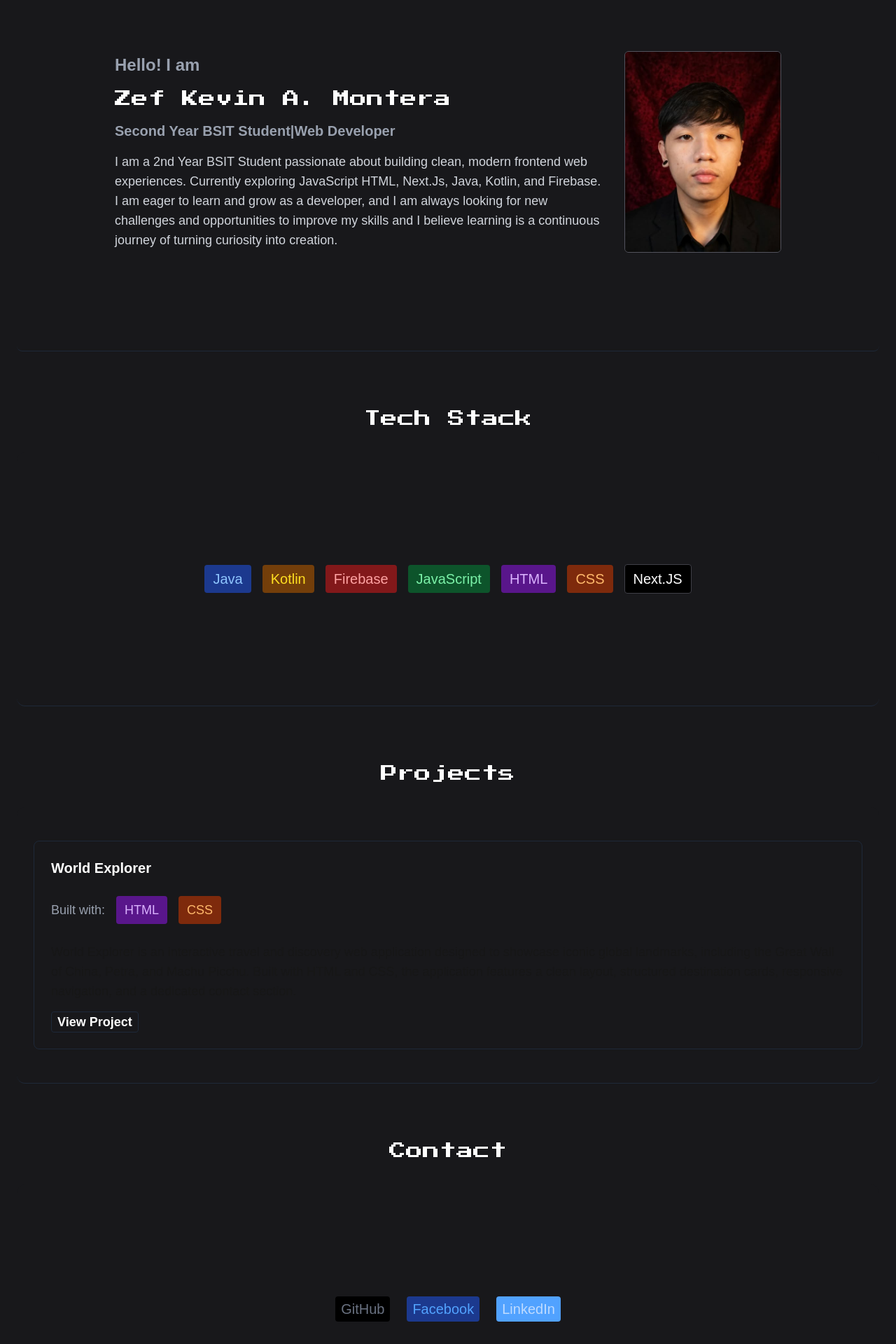
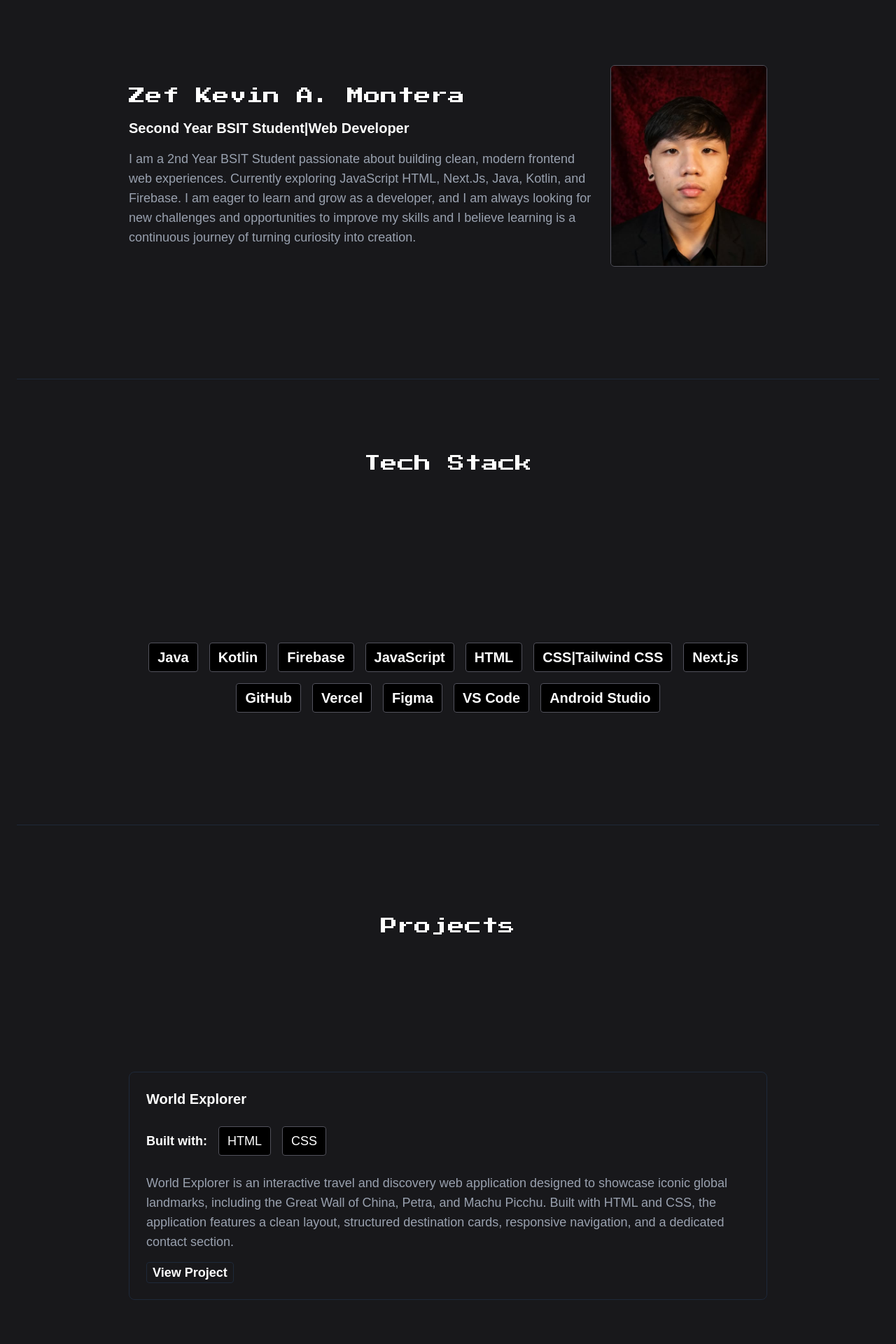
Before and after one commit to zefkevinmontera/my-portfolio, a Next.js app in the folder my-app/: page / in a window 1280 px wide. Shown: the part 240-2160 px from the top of the page at 70% size. Built offline with nearby package versions, Linux system fonts and the light colour scheme.

Commit message:
fixed some size and font issues & changed some colors

```diff
--- a/my-app/app/page.tsx
+++ b/my-app/app/page.tsx
@@ -16,23 +16,23 @@ export default function Home() {
 
     {/* logo_Section*/}
     <a href="#" className="text-xl font-bold tracking-wide text-white hover:text-zinc-400 transition">
-      Zef
+      ZKM
     </a>
 
 
     {/* nav_Links */}
-    <div className="flex items-center gap-6 text-xl">
+    <div className="flex items-center gap-6 text-sm">
       <a href="#about" className="hover:text-zinc-400 transition font-bold">
-        About
+        ABOUT
       </a>
       <a href="#techstack" className="hover:text-zinc-400 transition font-bold">
-        Tech Stack
+        TECH STACK
       </a>
       <a href="#projects" className="hover:text-zinc-400 transition font-bold">
-        Projects
+        PROJECTS
       </a>
       <a href="#contact" className="hover:text-zinc-400 transition font-bold">
-        Contact
+        CONTACT
       </a>
     </div>
 
@@ -41,16 +41,15 @@ export default function Home() {
 
 
       {/* about_Section */}
- <section id="about" className="scroll-mt-24 mb-20 px-6">
+ <section id="about" className="scroll-mt-24 mb-20 px-6 py-0">
 
   <h1 className=" font-pixel text-2xl text-center  mb-8 text-white">About</h1>
 
-  <div className="border-b border-gray-800 p-35 rounded-lg bg-zinc-900 flex flex-col md:flex-row items-center justify-between gap-6 mx-auto">
+  <div className="border-b border-gray-800 p-40 bg-zinc-900 flex flex-col md:flex-row items-center justify-between gap-6 mx-auto">
     <div>
-      <h2 className="text-gray-400 text-2xl font-bold mb-4">Hello! I am</h2>
-      <h3 className="text-2xl mb-4 font-pixel text-white">Zef Kevin A. Montera</h3>
-      <h4 className="text-gray-400 text-xl mb-4 font-bold">Second Year BSIT Student|Web Developer</h4>
-      <p className="text-gray-300 text-lg">
+      <h2 className="text-2xl mb-4 font-pixel text-white">Zef Kevin A. Montera</h2>
+      <h3 className="text-white text-xl mb-4 font-bold">Second Year BSIT Student|Web Developer</h3>
+      <p className="text-gray-400 text-lg">
         I am a 2nd Year BSIT Student passionate about building clean, modern frontend web experiences. Currently exploring JavaScript HTML, Next.Js, Java, Kotlin, and Firebase. I am eager to learn and grow as a developer, and I am always looking for new challenges and opportunities to improve my skills and I believe learning is a continuous journey of turning curiosity into creation.
       </p>
     </div>
@@ -68,19 +67,25 @@ export default function Home() {
 
 
       {/* tech_stack_Section */}
-     <section id="techstack" className="scroll-mt-24 mb-20 px-6">
+     <section id="techstack" className="scroll-mt-24 mb-20 px-6 py-6">
 
-  <h1 className=" font-pixel text-2xl text-center  mb-8 text-white">Tech Stack</h1>
+  <h1 className=" font-pixel text-2xl text-center  mb-20 text-white">Tech Stack</h1>
 
-  <div className="p-40 mx-auto border-b border-gray-800 p-8 rounded-xl bg-zinc-900">
+  <div className="p-40 mx-auto border-b border-gray-800 bg-zinc-900">
     <div className="flex flex-wrap gap-4 justify-center items-center">
-      <span className="text-xl bg-blue-900 text-blue-300 px-3 py-1.5 rounded">Java</span>
-      <span className="text-xl bg-yellow-900 text-yellow-300 px-3 py-1.5 rounded">Kotlin</span>
-      <span className="text-xl bg-red-900 text-red-300 px-3 py-1.5 rounded">Firebase</span>
-      <span className="text-xl bg-green-900 text-green-300 px-3 py-1.5 rounded">JavaScript</span>
-      <span className="text-xl bg-purple-900 text-purple-300 px-3 py-1.5 rounded">HTML</span>
-      <span className="text-xl bg-orange-900 text-orange-300 px-3 py-1.5 rounded">CSS</span>
-      <span className="text-xl bg-black text-white px-3 py-1.5 rounded border border-zinc-700">Next.JS</span>
+      <span className="text-xl font-bold bg-black text-white px-3 py-1.5 rounded border border-zinc-600">Java</span>
+      <span className="text-xl font-bold bg-black text-white px-3 py-1.5 rounded border border-zinc-600">Kotlin</span>
+      <span className="text-xl font-bold bg-black text-white px-3 py-1.5 rounded border border-zinc-600">Firebase</span>
+      <span className="text-xl font-bold bg-black text-white px-3 py-1.5 rounded border border-zinc-600">JavaScript</span>
+      <span className="text-xl font-bold bg-black text-white px-3 py-1.5 rounded border border-zinc-600">HTML</span>
+      <span className="text-xl font-bold bg-black text-white px-3 py-1.5 rounded border border-zinc-600">CSS|Tailwind CSS</span>
+      <span className="text-xl font-bold bg-black text-white px-3 py-1.5 rounded border border-zinc-600">Next.js</span>
+      <span className="text-xl font-bold bg-black text-white px-3 py-1.5 rounded border border-zinc-600">GitHub</span>
+      <span className="text-xl font-bold bg-black text-white px-3 py-1.5 rounded border border-zinc-600">Vercel</span>
+      <span className="text-xl font-bold bg-black text-white px-3 py-1.5 rounded border border-zinc-600">Figma</span>
+      <span className="text-xl font-bold bg-black text-white px-3 py-1.5 rounded border border-zinc-600">VS Code</span>
+      <span className="text-xl font-bold bg-black text-white px-3 py-1.5 rounded border border-zinc-600">Android Studio</span>
+
     </div>
   </div>
 
@@ -89,22 +94,22 @@ export default function Home() {
 
       {/* projects_Section */}
     <section id="projects"
-     className="scroll-mt-24 mb-20 px-6">
+     className="scroll-mt-24 mb-20 px-6 py-6">
 
          <h1 className=" font-pixel text-2xl text-center  mb-8 text-white">Projects</h1>
 
-      <div className="p-6 max-w-8xl mx-auto border-b border-gray-800 rounded-xl bg-zinc-900">
+      <div className="p-40 max-w-8xl mx-auto border-b border-gray-800 bg-zinc-900">
 
 
        {/* World Explorer */}
-        <div className="border border-gray-800 p-6 rounded-lg bg-zinc-900 mb-6 mt-6">
+        <div className="border border-gray-800 px-6 py-6 rounded-lg bg-zinc-900">
          <h1 className="text-white text-xl font-bold mb-4">World Explorer</h1>
          <div className="flex flex-wrap gap-4 justify-start items-center mb-4">
-          <h2 className="text-lg mb-4 mt-4 text-gray-400">Built with:</h2>
-          <span className="text-lg bg-purple-900 text-purple-300 px-3 py-1.5 rounded">HTML</span>
-          <span className="text-lg bg-orange-900 text-orange-300 px-3 py-1.5 rounded">CSS</span>
+          <h2 className="text-lg mb-4 mt-4 text-white font-bold">Built with:</h2>
+          <span className="text-lg bg-black text-white px-3 py-1.5 rounded border border-zinc-600">HTML</span>
+          <span className="text-lg bg-black text-white px-3 py-1.5 rounded border border-zinc-600">CSS</span>
          </div>
-         <p className="text-lg mb-4">World Explorer is an interactive travel and discovery web application designed to showcase iconic global landmarks, including the Great Wall of China, Petra, and Machu Picchu. Built with HTML and CSS, the application features a clean layout, structured destination cards, responsive navigation, and a dedicated contact section.</p>
+         <p className="text-lg mb-4 text-gray-400">World Explorer is an interactive travel and discovery web application designed to showcase iconic global landmarks, including the Great Wall of China, Petra, and Machu Picchu. Built with HTML and CSS, the application features a clean layout, structured destination cards, responsive navigation, and a dedicated contact section.</p>
          <a href="https://github.com/zefkevinmontera/first_website.git"
           target="_blank" rel="noopener noreferrer" className="
           text-lg
@@ -122,33 +127,36 @@ export default function Home() {
 
       {/* contact_Section */}
       <section id="contact"
-      className="scroll-mt-24 mb-20 px-6 ">
+      className="scroll-mt-24 mb-20 px-6 py-6">
 
          <h1 className=" font-pixel text-2xl text-center  mb-8 text-white">Contact</h1>
 
-        <div className="gap-6 flex flex-row items-center justify-center p-40 mx-auto border-b border-gray-800 p-8 rounded-xl bg-zinc-900">
+        <div className="gap-6 flex flex-row items-center justify-center p-40 mx-auto border-b border-gray-800 p-8 bg-zinc-900">
 
           <a href="https://github.com/zefkevinmontera"
           target="_blank" rel="noopener noreferrer" className="
+          font-bold
           text-xl
           bg-black
-          text-gray-500
+          text-white
           px-2 py-1
           rounded">GitHub</a>
 
           <a href="https://www.facebook.com/Soy.kappa/"
           target="_blank" rel="noopener noreferrer" className="
+          font-bold
           text-xl
           bg-blue-900
-          text-blue-400
+          text-white
           px-2 py-1
           rounded">Facebook</a>
 
           <a href="https://www.linkedin.com/in/zef-kevin-a-montera-04941914b/?isSelfProfile=true"
           target="_blank" rel="noopener noreferrer" className="
+          font-bold
           text-xl
           bg-blue-400
-          text-blue-200
+          text-white
           px-2 py-1
           rounded">LinkedIn</a>
 
```
